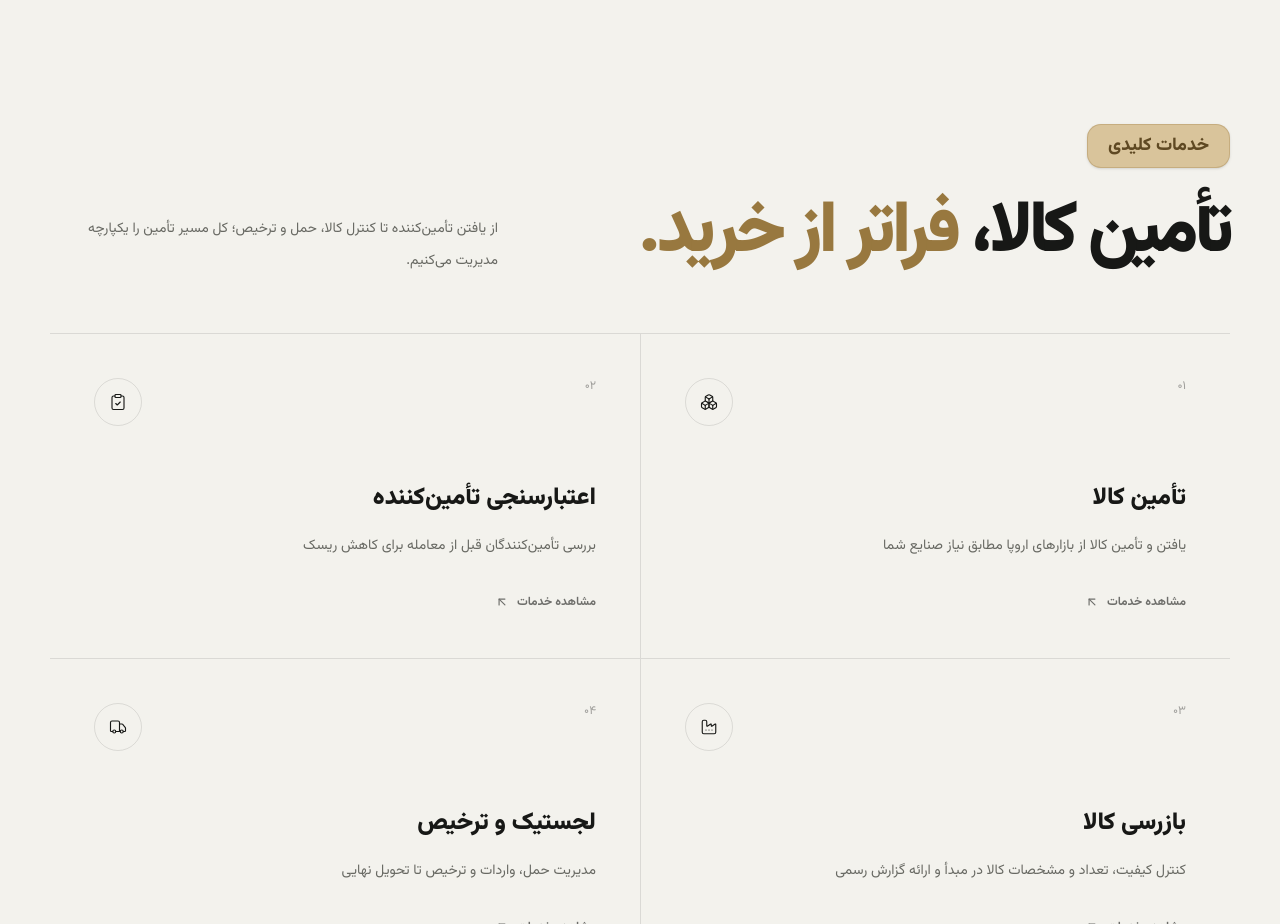
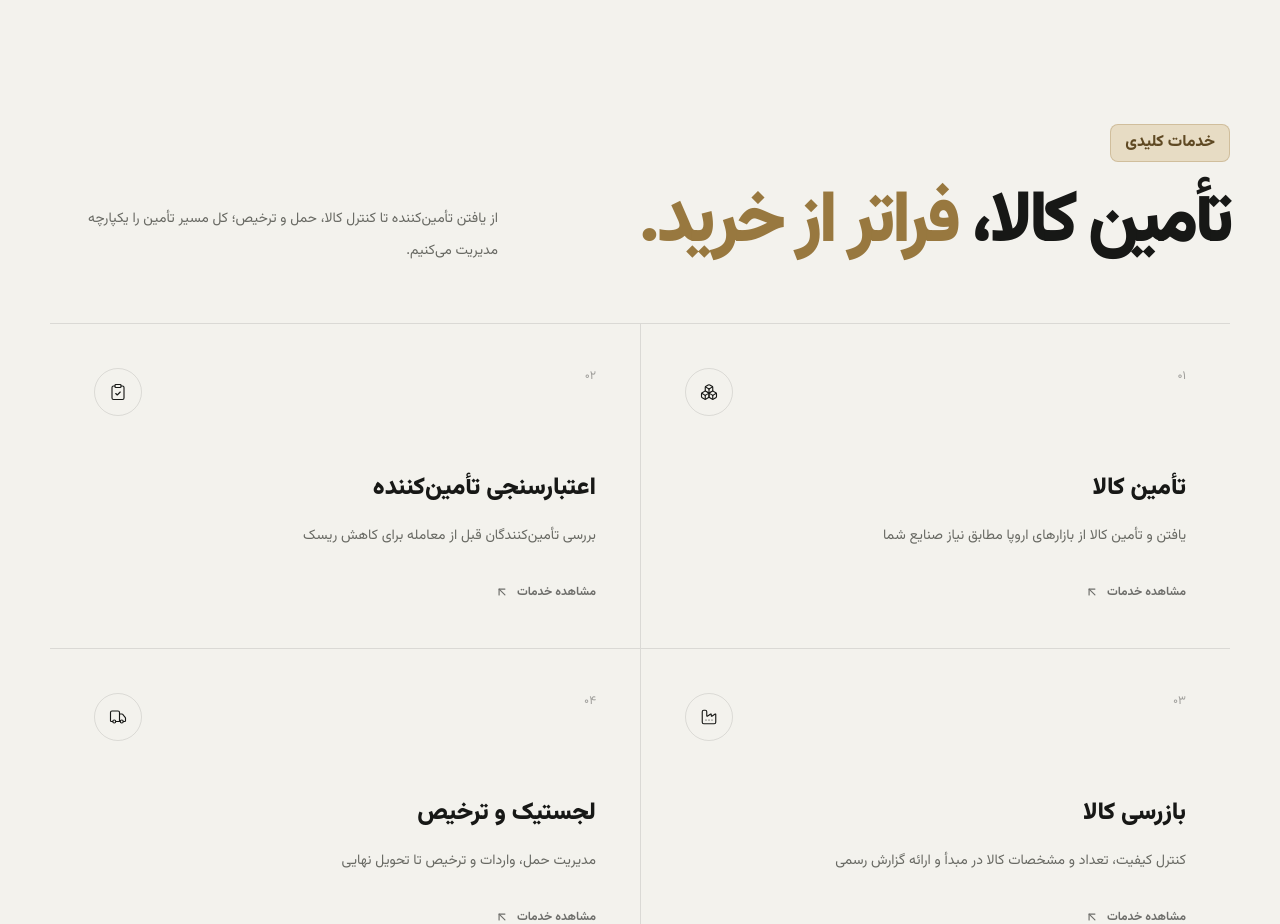
Before and after one commit to artinasd/import-export, a Next.js app: page / in a window 1280 px wide. Shown: the part 1360-2284 px from the top of the page. Built offline with nearby package versions, Linux system fonts and the light colour scheme.

Commit message:
Refine services section label spacing and badge

```diff
--- a/components/home/ServicesPreview.js
+++ b/components/home/ServicesPreview.js
@@ -12,7 +12,7 @@ export default function ServicesPreview() {
     <section id="services" className="bg-[#f3f2ed] py-24 lg:py-32">
       <div className="container-site">
         <div className="mb-14 flex flex-col gap-6 lg:flex-row lg:items-end lg:justify-between">
-          <div><p className="mb-6 inline-block rounded-[14px] border border-[#98783f]/30 bg-[#d9c49b] px-5 py-3 text-lg font-extrabold leading-none text-[#5f4923] shadow-sm">خدمات کلیدی</p><h2 className="font-display max-w-3xl text-balance text-4xl font-black leading-[1.18] tracking-tight sm:text-5xl lg:text-7xl">تأمین کالا، <span className="text-[#98783f]">فراتر از خرید.</span></h2></div>
+          <div><p className="mb-5 inline-flex w-fit items-center rounded-lg border border-[#98783f]/30 bg-[#e7dcc4] px-3.5 py-1.5 text-base font-extrabold leading-normal text-[#5f4923]">خدمات کلیدی</p><h2 className="font-display max-w-3xl text-balance text-4xl font-black leading-[1.18] tracking-tight sm:text-5xl lg:text-7xl">تأمین کالا، <span className="text-[#98783f]">فراتر از خرید.</span></h2></div>
           <p className="max-w-md text-sm leading-8 text-[#686963]">از یافتن تأمین‌کننده تا کنترل کالا، حمل و ترخیص؛ کل مسیر تأمین را یکپارچه مدیریت می‌کنیم.</p>
         </div>
         <div className="grid border-t border-black/10 md:grid-cols-2">
```
